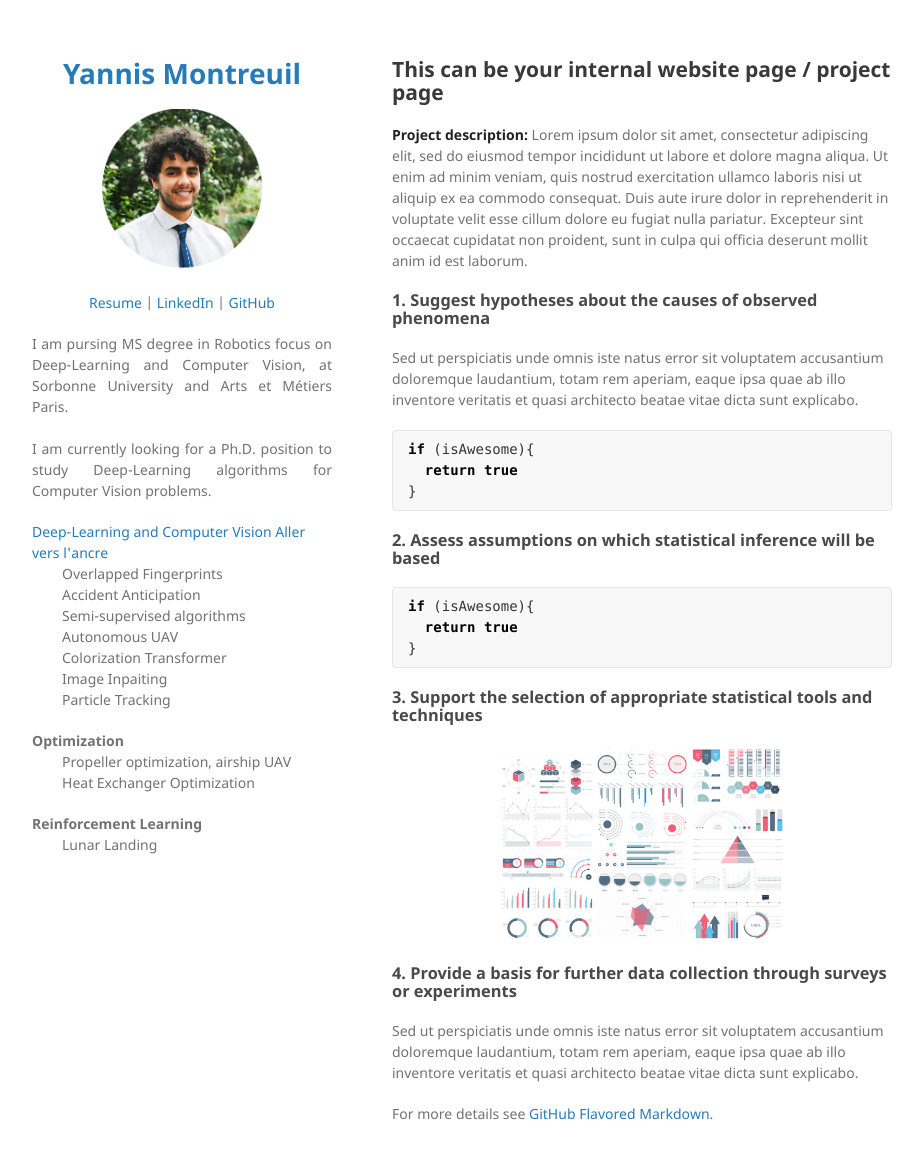
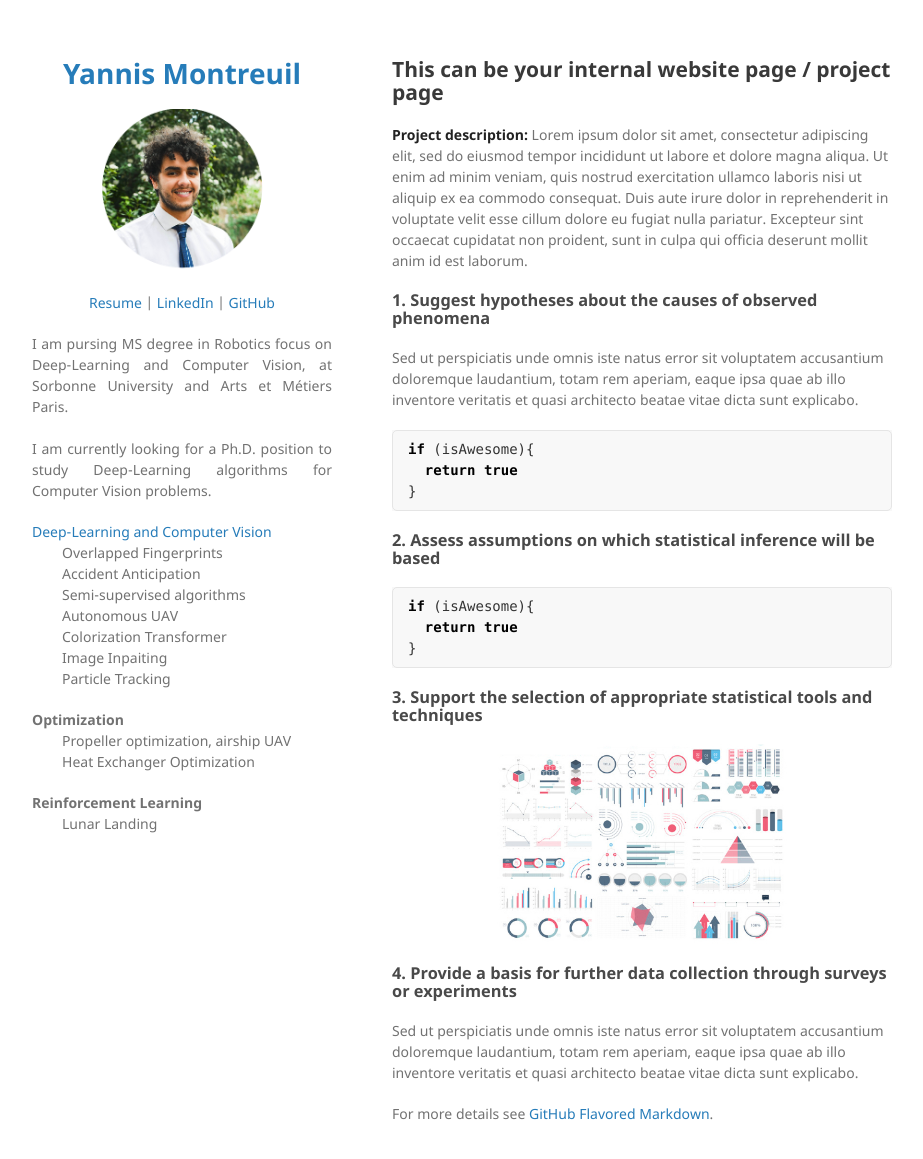
Before and after one commit to Yannis-98/yannis-98.github.io, a Jekyll site: the page built from sample_page.md, in a window 1280 px wide and 1194 px high. Shown: the top 1159 px of the window, without its empty margins (178-1101 px from the left). Built offline with Jekyll 4.4.1, drawn with Linux system fonts in a browser that asks for light colours; our own code applies the rules of GitHub Pages for plain Markdown files.

Commit message:
Update _config.yml

```diff
--- a/_config.yml
+++ b/_config.yml
@@ -17,7 +17,6 @@ description:
   </p>
 
   <a href="index.md#Deep"> Deep-Learning and Computer Vision</a>
-  <a href="#mon_ancre">Aller vers l'ancre</a>
   <p style="margin-left:10%;">Overlapped Fingerprints<br>
   Accident Anticipation<br>
   Semi-supervised algorithms<br>
```
